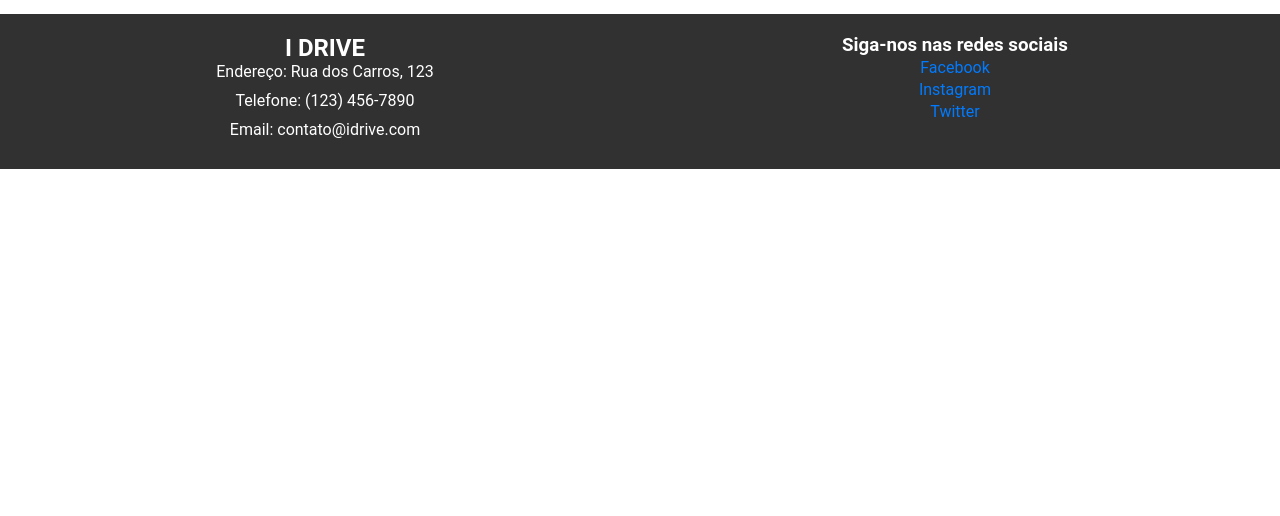
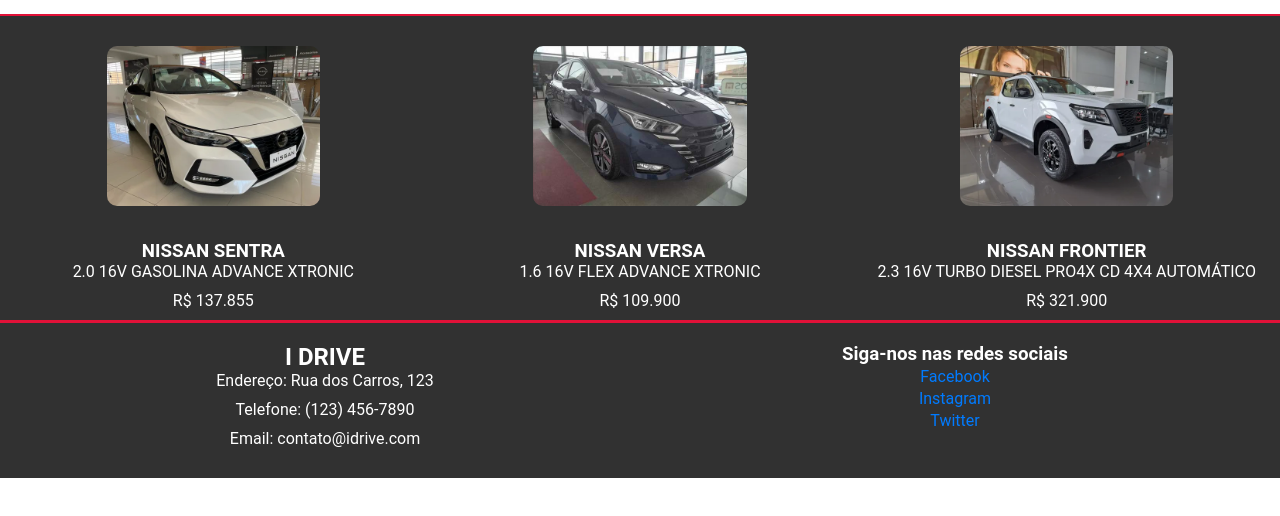
Before and after one commit to JuanVictorss/I-Drive, a plain HTML site: page i_drive/z_nissan.html in a window 1280 px wide. Shown: the part 60-576 px from the top of the page. Drawn offline with Linux system fonts and the light colour scheme.

Commit message:
nissan completo

```diff
--- a/i_drive/z_nissan.html
+++ b/i_drive/z_nissan.html
@@ -41,8 +41,38 @@
         <a class="login" href="login.html">Login</a>
       </nav>
     </header>
-    <main></main>
-    <footer>
+    <main>
+      <div class="carros">
+        <ul>
+          <li class="nissan sentra">
+            <a href="#"
+              ><img src="img/nissan/Sentra.webp" alt="NISSAN SENTRA" />
+              <h3>NISSAN SENTRA</h3>
+              <p>2.0 16V GASOLINA ADVANCE XTRONIC</p>
+              <p>R$ 137.855</p>
+            </a>
+          </li>
+          <li class="nissan versa">
+            <a href="#"
+              ><img src="img/nissan/versa.jpg" alt="NISSAN VERSA" />
+              <h3>NISSAN VERSA</h3>
+              <p>1.6 16V FLEX ADVANCE XTRONIC</p>
+              <p>R$ 109.900</p></a
+            >
+          </li>
+          <li class="nissan versa">
+            <a href="#"
+              ><img src="img/nissan/frontier.webp" alt="NISSAN FRONTIER" />
+              <h3>NISSAN FRONTIER</h3>
+              <p>2.3 16V TURBO DIESEL PRO4X CD 4X4 AUTOMÁTICO</p>
+              <p>R$ 321.900</p></a
+            >
+          </li>
+        </ul>
+      </div>
+    </main>
+
+    <footer class="fixarFooter">
       <div class="info">
         <h2>I DRIVE</h2>
         <p>Endereço: Rua dos Carros, 123</p>
```
Also changed, not shown: i_drive/img/bmw/320i.webp (added), i_drive/img/bmw/i4.webp (added), i_drive/img/bmw/m4.jpg (added), i_drive/img/nissan/frontier.webp (added).
